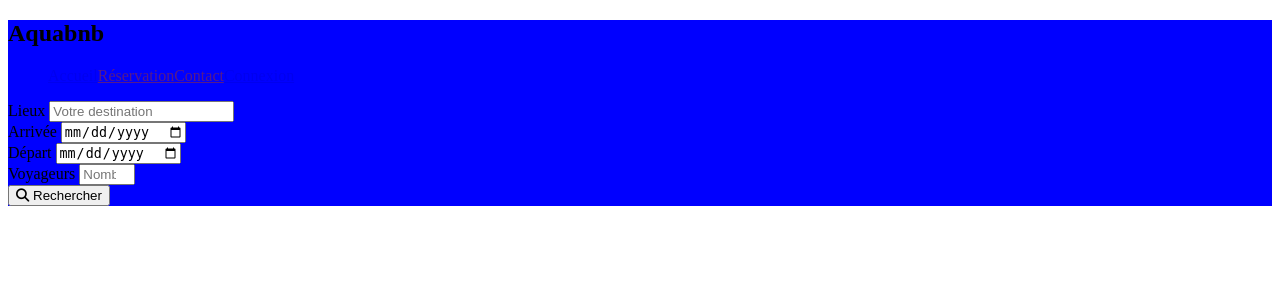
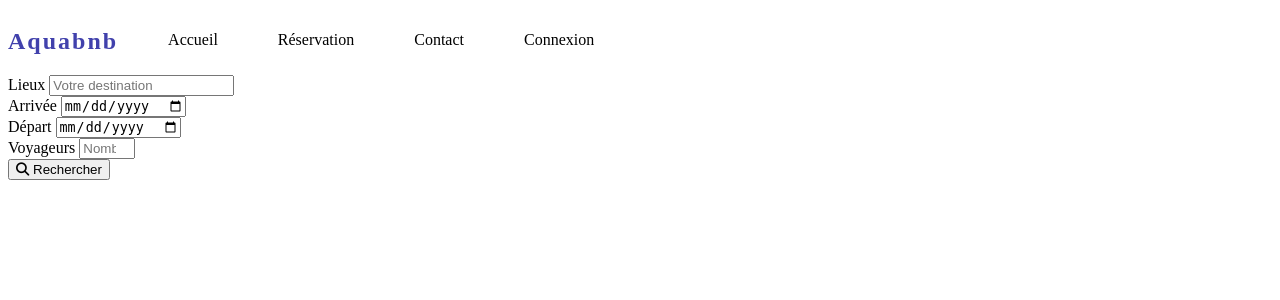
Before and after one commit to tomynov/Airbnb_Aqua, a PHP site: page /modif.php in a window 1280 px wide. Shown: the top 300 px of the page. Run offline with PHP 8.4, Linux system fonts and the light colour scheme; some libraries are stand-ins or nearby versions.

Commit message:
modif_head

```diff
--- a/css/style.css
+++ b/css/style.css
@@ -1,16 +1,35 @@
 /*------------------------------------------------------
                 PAGE HEADER
 ------------------------------------------------------*/
+.top_aqua{
+    display: flex;
+    flex-direction: row;
+    align-items: center;
+}
+
+#title_header{
+    /* text-transform: uppercase; */
+    letter-spacing: 2px;
+    color: rgb(65, 65, 172);
+}
+
 .menu_head{
     list-style: none;
     display: flex;
     flex-direction: row;
 }
 
+.lien{
+    margin: 10px;
+    list-style: none;
+    text-decoration: none;
+    color: black;
+}
 
-.head_aqua{
+
+/* .head_aqua{
     background-color: blue;
-}
+} */
 
 
 /*------------------------------------------------------
```
